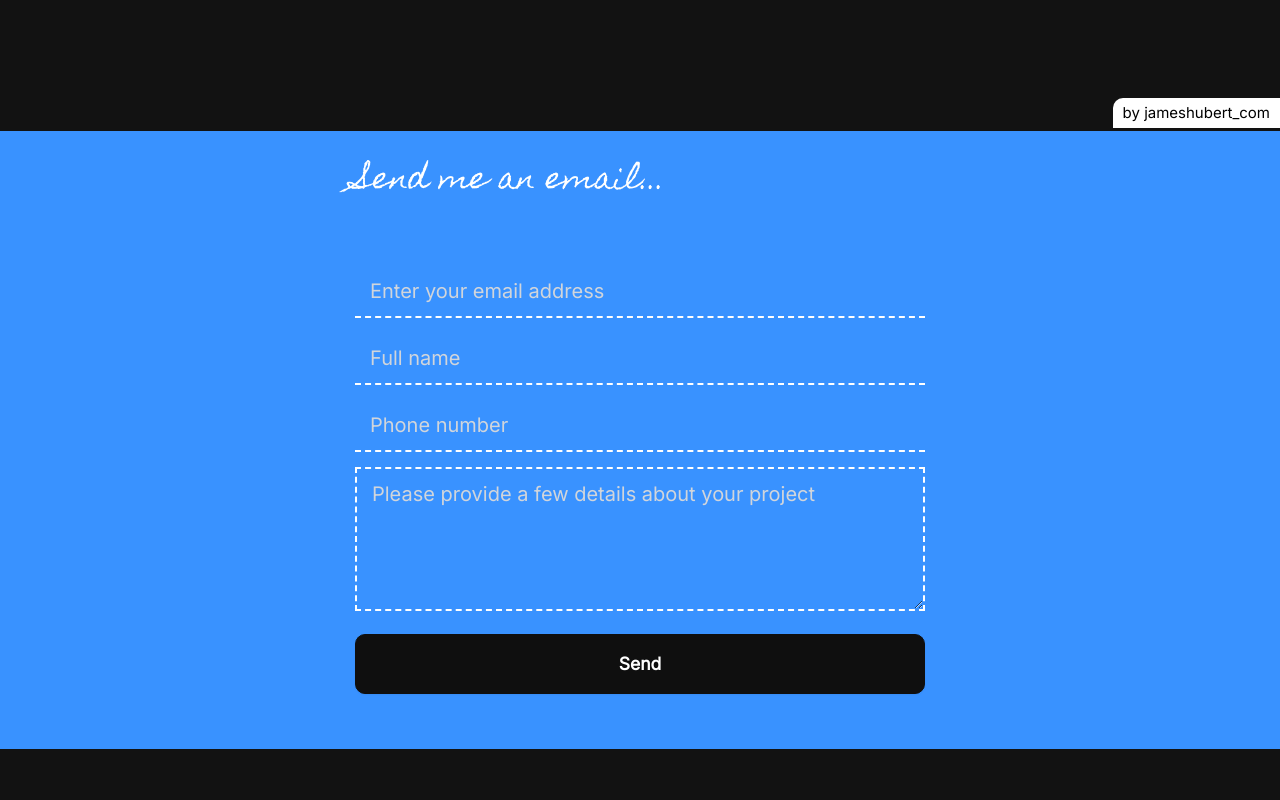
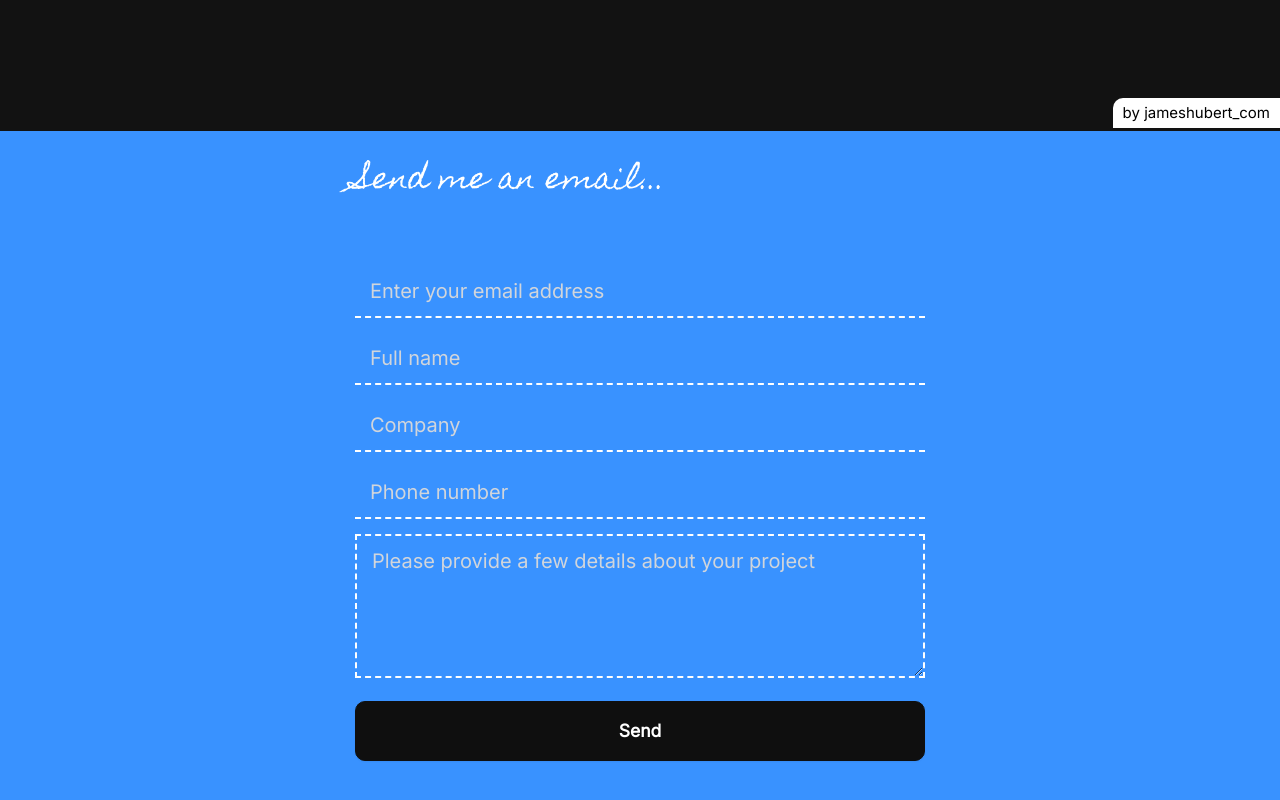
Before and after one commit to jwhubert91/jameshubert-dot-com, a Gatsby site: page / in a window 1280 px wide. Shown: the part 672-1472 px from the top of the page. Before the commit the page ends 1421 px from the top, so only its background shows below. Built offline with nearby package versions, Linux system fonts and the light colour scheme; Gatsby itself is replaced by a stand-in of ours.

Commit message:
expand form

```diff
--- a/src/components/ContactForm.tsx
+++ b/src/components/ContactForm.tsx
@@ -10,6 +10,8 @@ import TextArea from "./TextArea"
 const ContactForm = ({ className = "" }) => {
   const [email, setEmail] = useState("")
   const [name, setName] = useState("")
+  const [company, setCompany] = useState("")
+  const [phone, setPhone] = useState("")
   const [message, setMessage] = useState("")
 
   const handleSubmit = (e: React.MouseEvent<HTMLButtonElement>) => {
@@ -39,11 +41,18 @@ const ContactForm = ({ className = "" }) => {
           onChange={(e) => setName(e.target.value)}
         />
         <TextInput
+          inputType="text"
+          inputName="company"
+          placeholderText="Company"
+          value={name}
+          onChange={(e) => setCompany(e.target.value)}
+        />
+        <TextInput
           inputType="phone"
           inputName="phone"
           placeholderText="Phone number"
-          value={name}
-          onChange={(e) => setName(e.target.value)}
+          value={phone}
+          onChange={(e) => setPhone(e.target.value)}
         />
         <TextArea
           placeholderText="Please provide a few details about your project"
```
